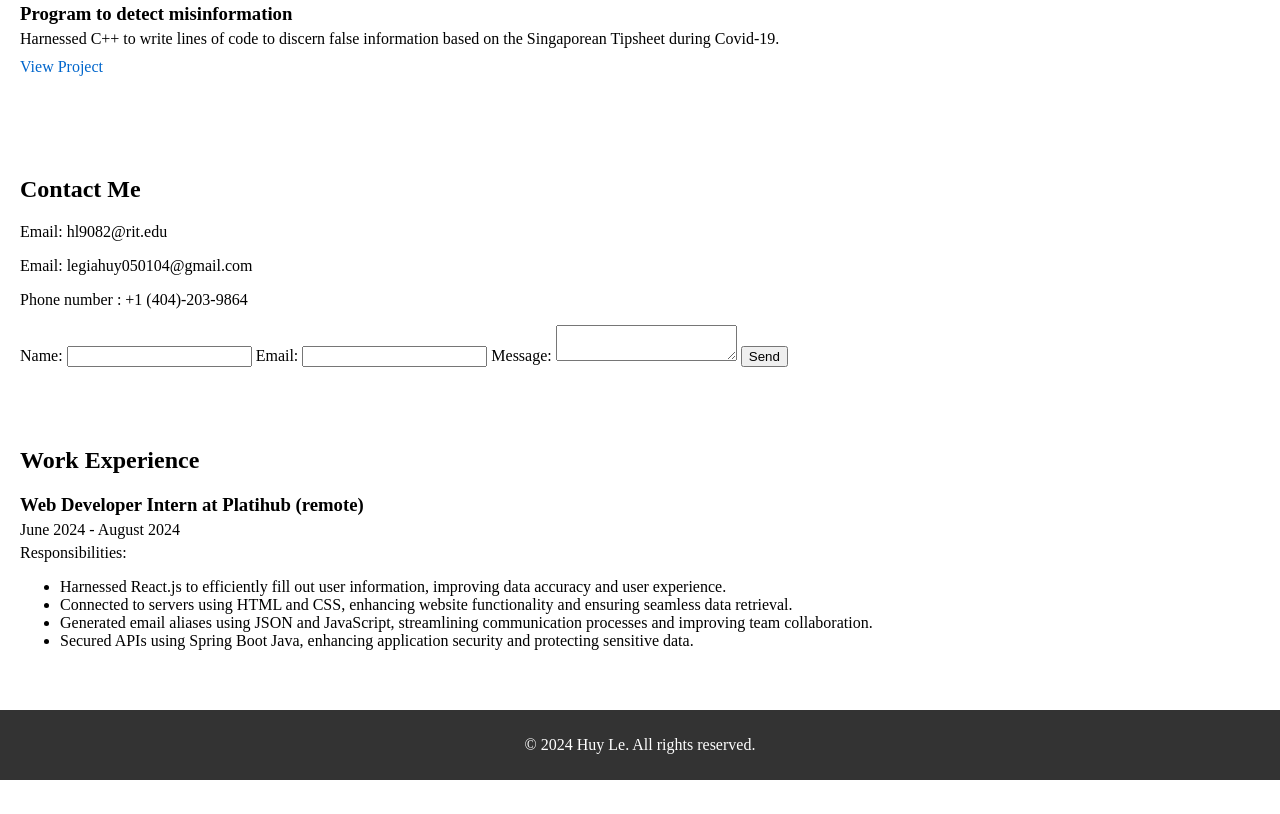
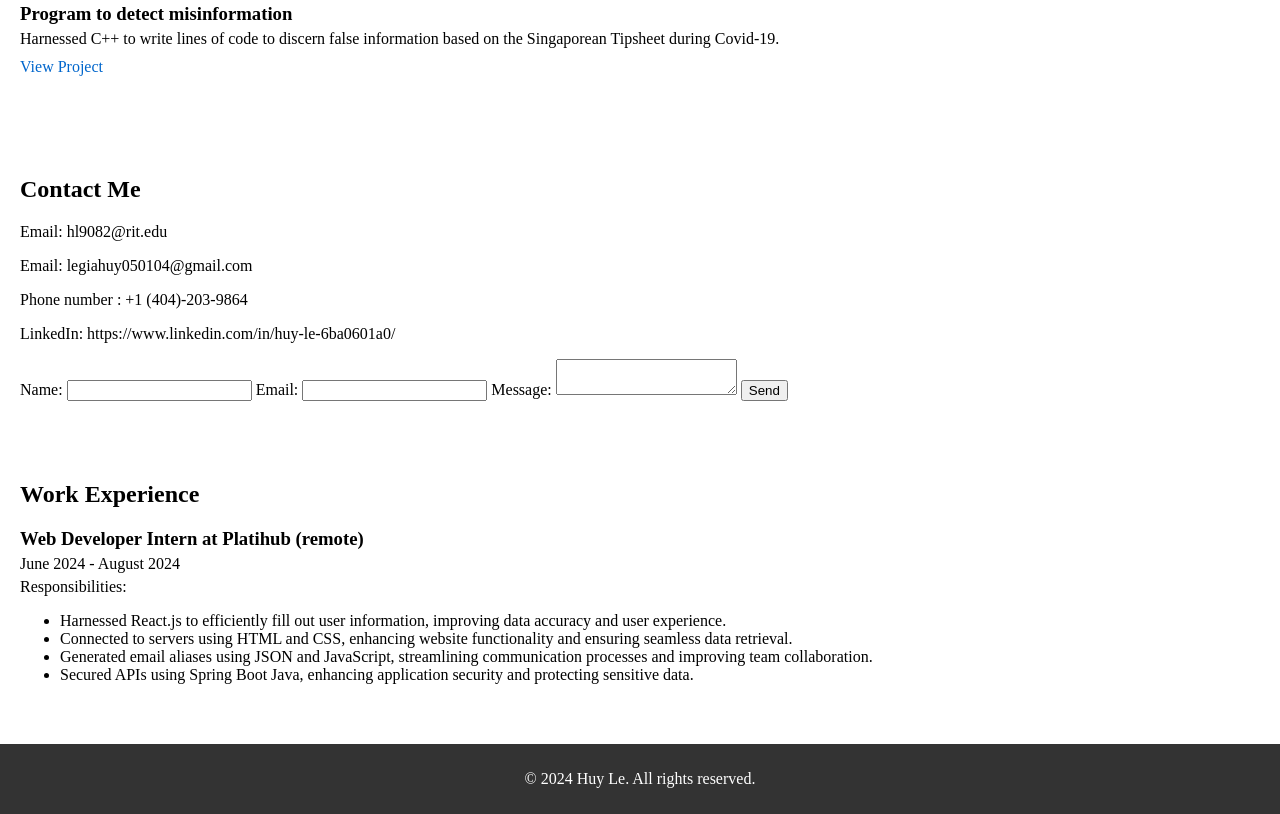
Before and after one commit to hl9082/My-portfolio, a plain HTML site: page index.html in a window 1280 px wide. Shown: the part 885-1699 px from the top of the page. Before the commit the page ends 1665 px from the top, so only its background shows below. Drawn offline with Linux system fonts and the light colour scheme; a script that the page names is missing.

Commit message:
LinkedIn added

```diff
--- a/index.html
+++ b/index.html
@@ -63,6 +63,7 @@
         <p>Email: hl9082@rit.edu</p>
         <p>Email: legiahuy050104@gmail.com</p>
         <p>Phone number : +1 (404)-203-9864</p>
+        <p>LinkedIn: https://www.linkedin.com/in/huy-le-6ba0601a0/</p>
         <form id="contact-form">
             <label for="name">Name:</label>
             <input type="text" id="name" name="name" required>
```
